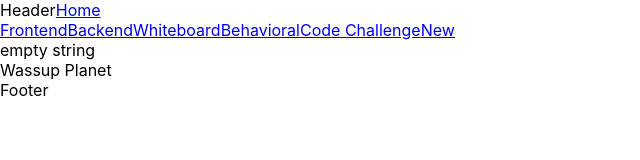
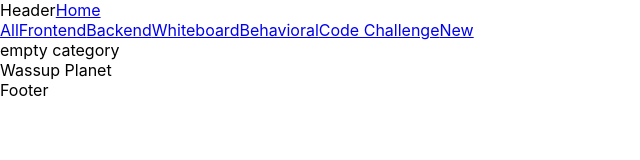
Before and after one commit to chris-a-phillips/interview-prep, a React (Create React App) app in the folder frontend/: page /questions in a window 1280 px wide. Shown: the top 160 px of the page, without its empty margins (0-640 px from the left). Built offline with nearby package versions, Linux system fonts and the light colour scheme; no server answers.

Commit message:
Filtered through backend path

```diff
--- a/frontend/src/App.js
+++ b/frontend/src/App.js
@@ -7,12 +7,14 @@ import New from './components/New/New';
 import Questions from './components/Questions/Questions';
 
 function App() {
-	const [category, setCategory] = useState('empty string');
+	const [category, setCategory] = useState('empty category');
+	const [filter, setFilter] = useState('empty filter');
+
 
 	return (
 		<div className='App'>
 			<header>
-				<Header category={category} setCategory={setCategory}/>
+				<Header category={category} setCategory={setCategory} filter={filter} setFilter={setFilter}/>
 			</header>
 			<main>
 				<Route
@@ -22,6 +24,7 @@ function App() {
 						() =>
 							<Questions
 								category={category}
+								filter={filter}
 							/>
 					}
 				/>
--- a/frontend/src/components/Header/Header.js
+++ b/frontend/src/components/Header/Header.js
@@ -1,19 +1,29 @@
 import React, { useState } from 'react';
 import { Link } from 'react-router-dom';
 
-const Header = ({ category, setCategory }) => {
+const Header = ({ category, setCategory, filter, setFilter }) => {
+
+    const handleClick = (choice) => {
+        setCategory(choice);
+        if (choice !== 'all') {
+            setFilter('category');
+        }
+        console.log(filter)
+    }
 
     console.log(category)
+
     return (
         <header>
             Header
-                <Link to='/home'>Home</Link>
+                <Link to='/'>Home</Link>
             <nav>
-                <Link to='/questions' onClick={() => setCategory('frontend')}>Frontend</Link>
-                <Link to='/questions' onClick={() => setCategory('backend')}>Backend</Link>
-                <Link to='/questions' onClick={() => setCategory('whiteboard')}>Whiteboard</Link>
-                <Link to='/questions' onClick={() => setCategory('behavioral')}>Behavioral</Link>
-                <Link to='/questions' onClick={() => setCategory('code-challenge')}>Code Challenge</Link>
+                <Link to='/questions' onClick={() => handleClick('all')}>All</Link>
+                <Link to='/questions' onClick={() => handleClick('frontend')}>Frontend</Link>
+                <Link to='/questions' onClick={() => handleClick('backend')}>Backend</Link>
+                <Link to='/questions' onClick={() => handleClick('whiteboard')}>Whiteboard</Link>
+                <Link to='/questions' onClick={() => handleClick('behavioral')}>Behavioral</Link>
+                <Link to='/questions' onClick={() => handleClick('code-challenge')}>Code Challenge</Link>
                 <Link to='/new'>New</Link>
             </nav>
         </header>
--- a/frontend/src/components/Questions/Questions.js
+++ b/frontend/src/components/Questions/Questions.js
@@ -1,23 +1,27 @@
-import React, { useEffect } from 'react';
+import React, { useState, useEffect } from 'react';
 import axios from 'axios'
 
-const Questions = ({ category }) => {
+const Questions = ({ category, filter }) => {
+    const [data, setData] = useState()
 
-    console.log(`hello from ${category}`)
+    useEffect(() => {
+        const url = `http://localhost:8000/api/questions/${filter}/${category}`;
 
-        useEffect(() => {
-			const url = 'http://localhost:8000/api/questions';
-
-			axios({
-				method: 'get',
-				url: url,
-			}).then(console.log);
-		}, []);
+        axios({
+            method: 'get',
+            url: url,
+        })
+        .then((res) => {
+            console.log(res)
+            setData(res.data)
+        });
+    }, []);
 
 
     return (
         <div>
             {category}
+            <p>{JSON.stringify(data)}</p>
         </div>
     );
 };
```
Also changed, not shown: 1 other file (tests, documents, lock files or other folders).
